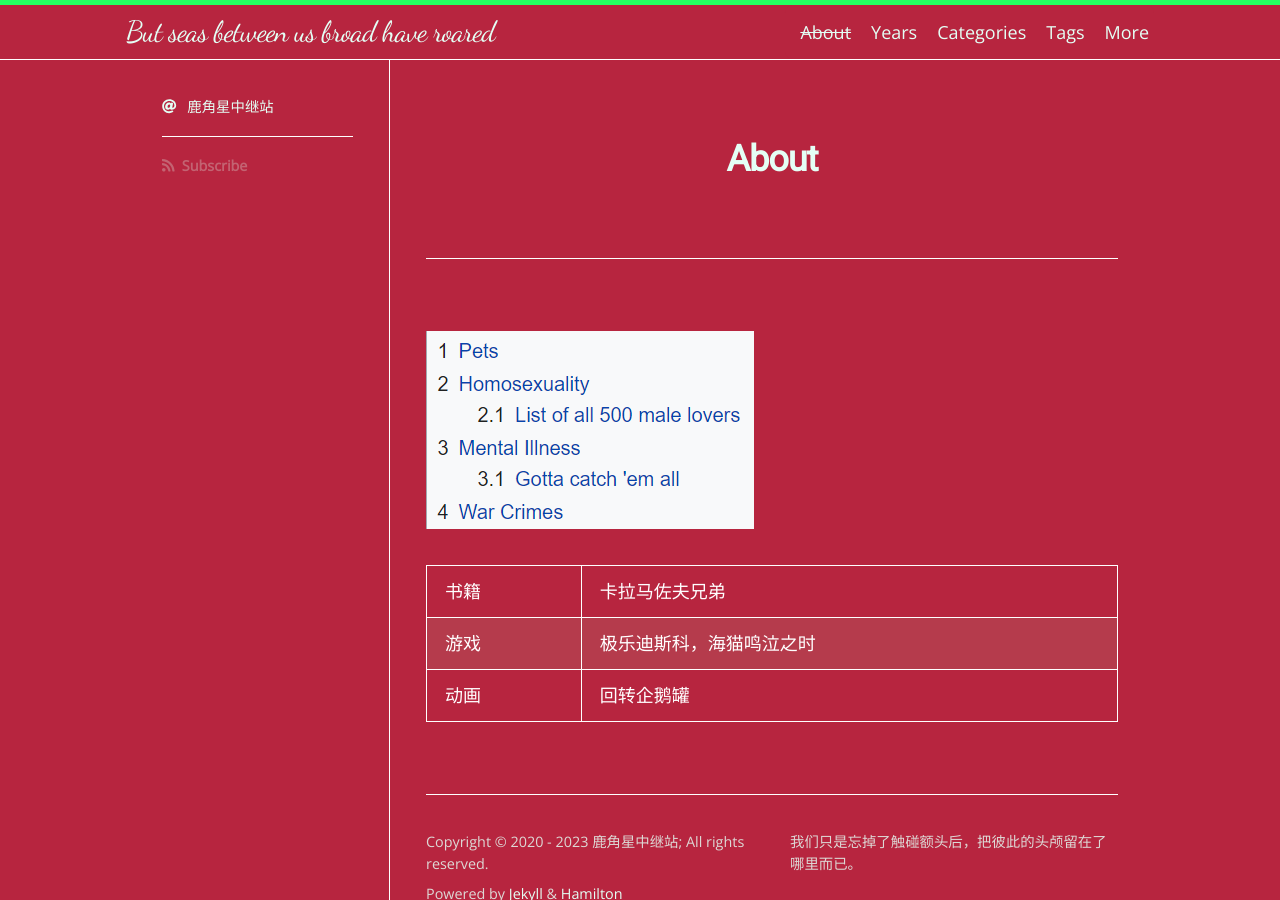
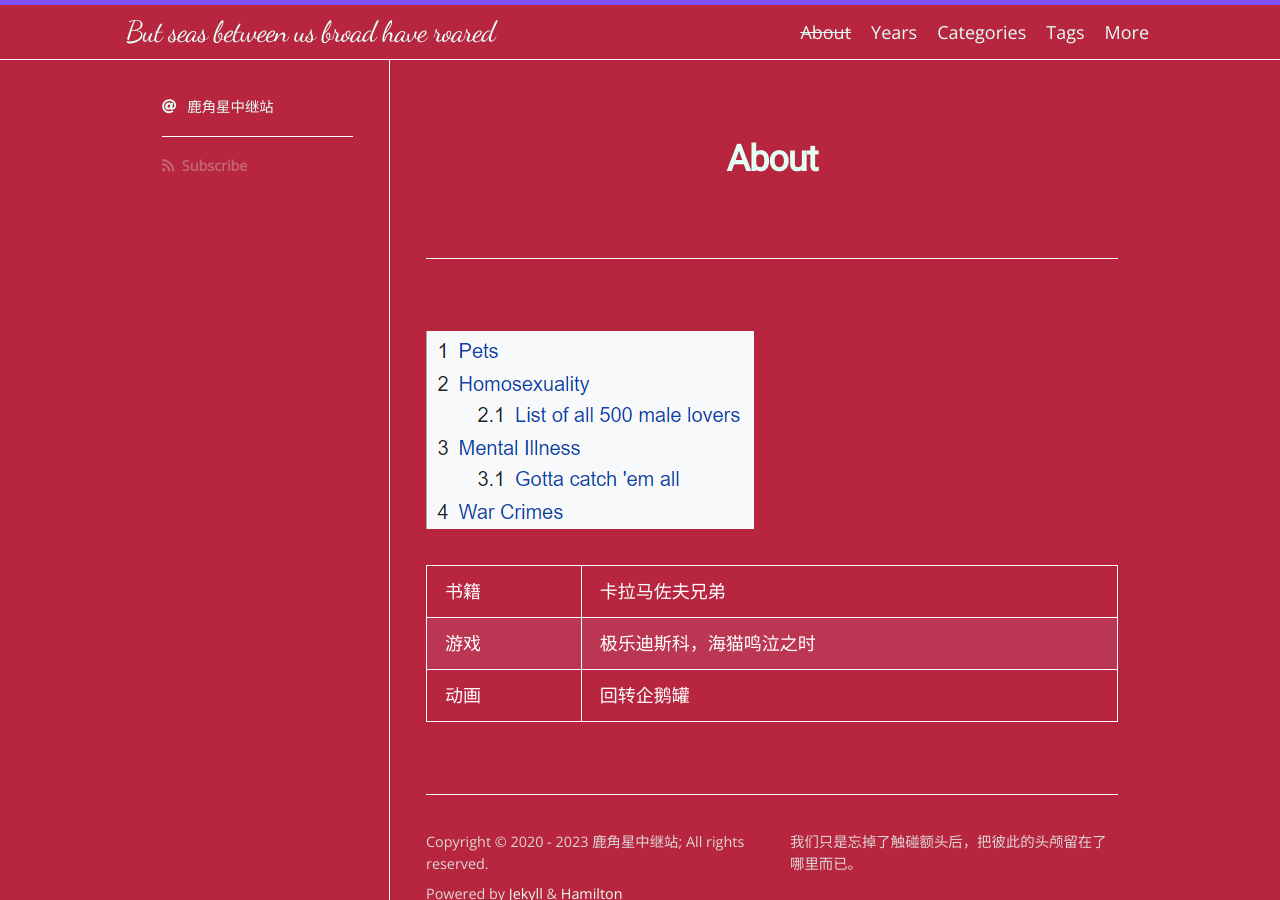
Before and after one commit to scatterdclouds/scatterdclouds.github.io, a Jekyll site: the page built from about.md, in a window 1280 px wide. Built offline with Jekyll 4.4.1, drawn with Linux system fonts in a browser that asks for light colours; nearby versions of some CDN libraries; some web fonts are replaced.

Commit message:
Update redwhite.scss

```diff
--- a/_sass/hamilton/skins/redwhite.scss
+++ b/_sass/hamilton/skins/redwhite.scss
@@ -3,7 +3,7 @@ $text-color-light:      #DDD8D5 !default;
 $background-color:      #B7253F !default;
 $code-background-color: #f8f8f8 !default;
 
-$border-color:          #A4FFBD !default;
+$border-color:          #DDCFFF !default;
 $border-color-light:    lighten($border-color, 40%) !default;
 $border-color-dark:     darken($border-color, 25%) !default;
 
```
